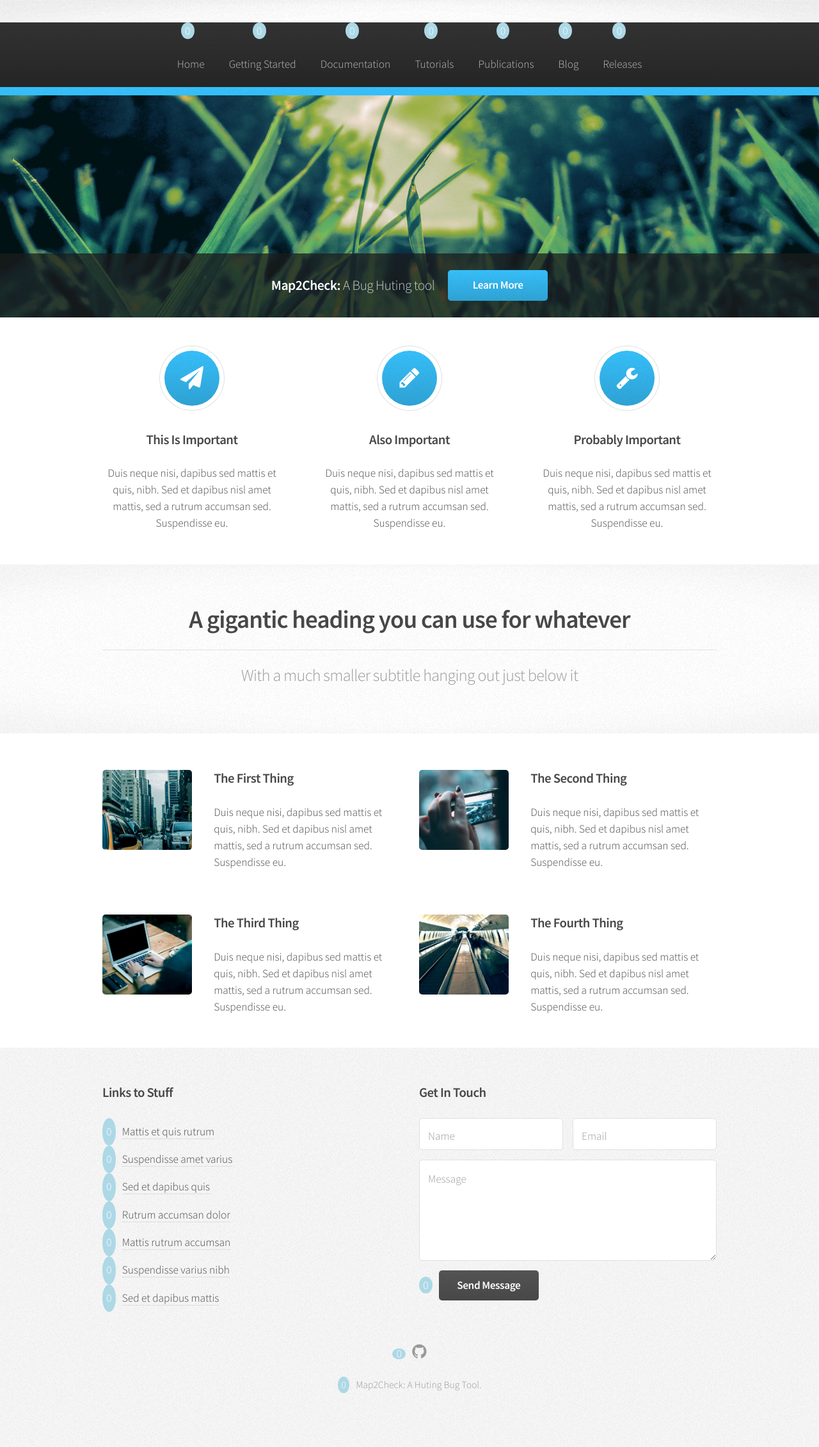
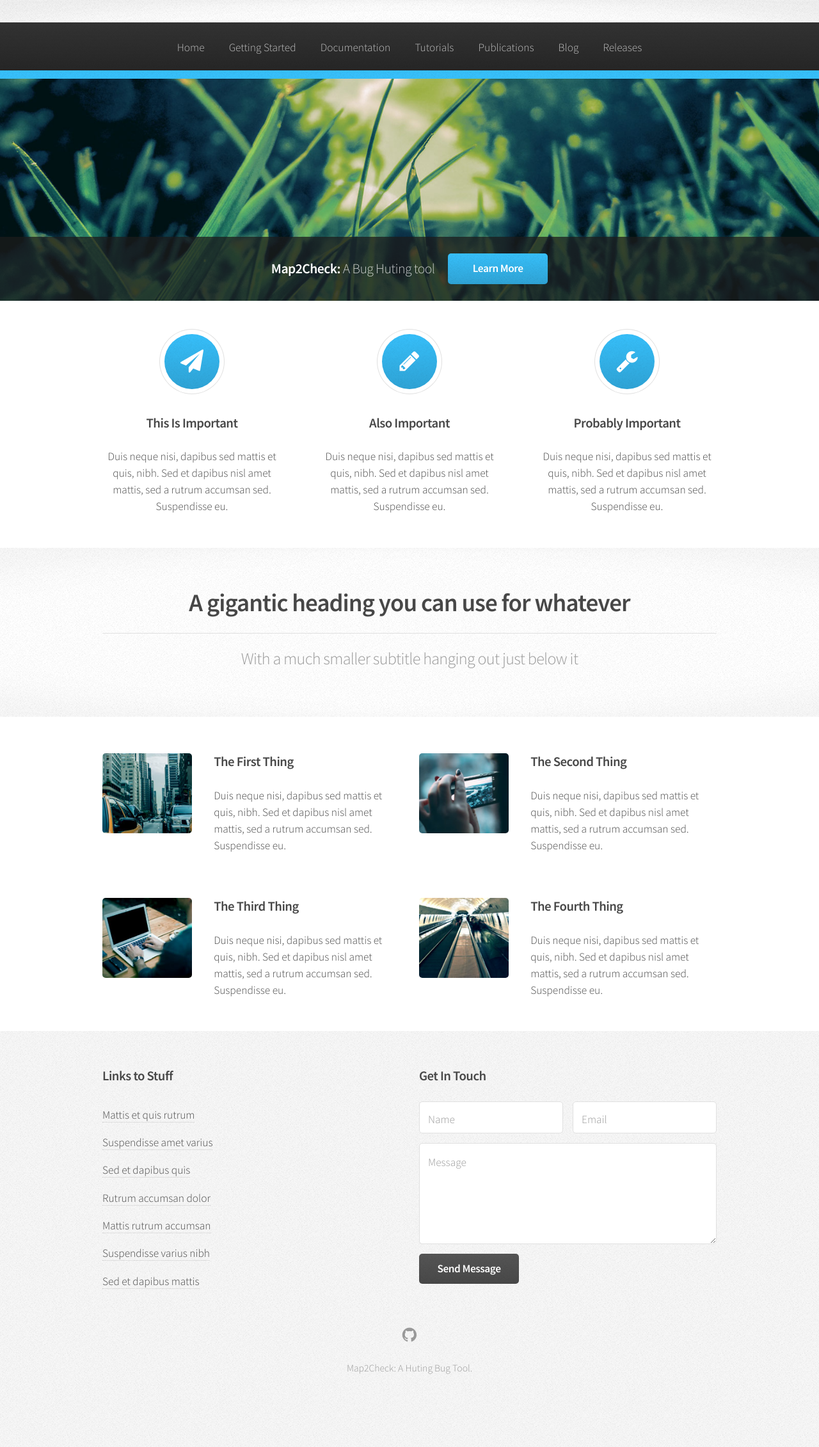
Before and after one commit to map2check/map2check.github.io, a Jekyll site: the page built from index.html, in a window 1280 px wide. Shown: the whole page at 64% size. Built offline with Jekyll 4.4.1, drawn with Linux system fonts in a browser that asks for light colours; the list of posts is cut into pages by our own code; after the commit the page ends 2235 px from its top, so only the background shows below that.

Commit message:
Minor changes

```diff
--- a/assets/css/style.css
+++ b/assets/css/style.css
@@ -329,7 +329,7 @@
             margin-bottom: 5px;
 		}
 
-        li:before {
+        ol.default li:before {
            margin-right: 10px;
            content: counter(item);
            background: lightblue;
```
